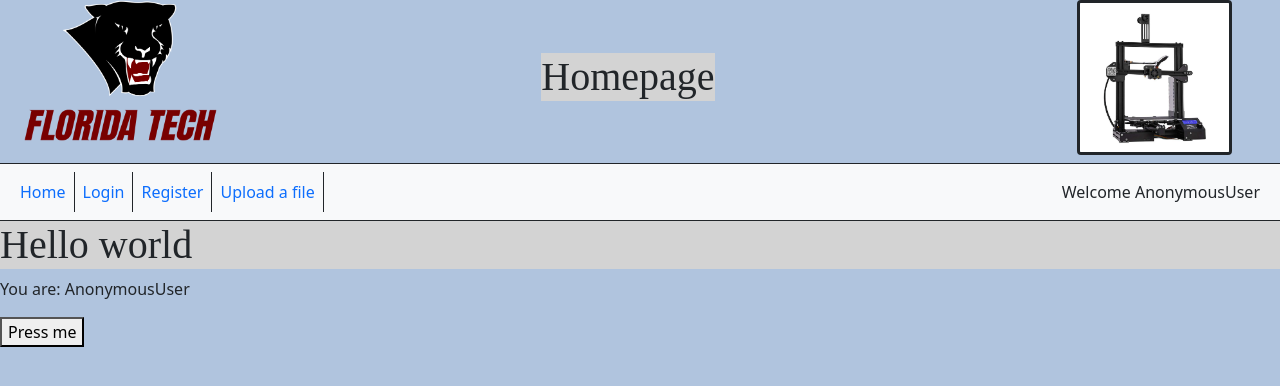
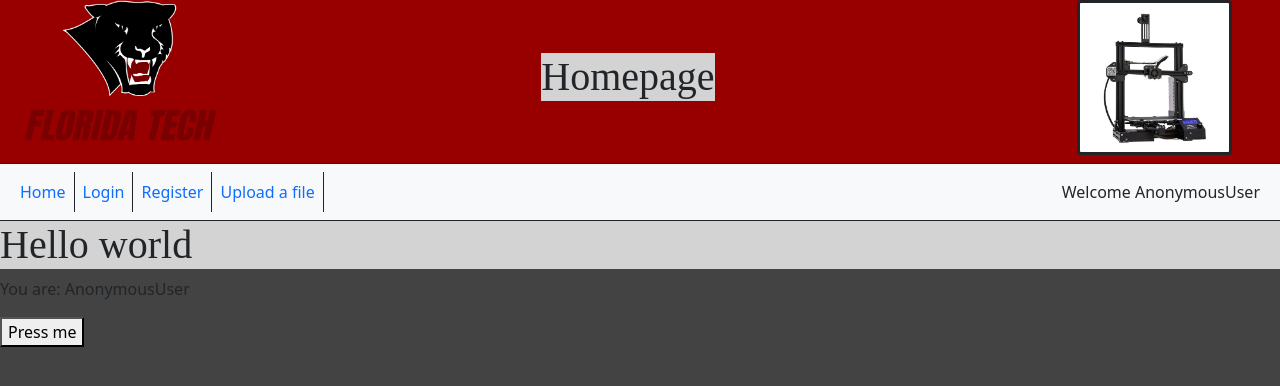
Before and after one commit to IsaiahST2020/SeniorDesignProject, a Django app: page / in a window 1280 px wide. Shown: the top 386 px of the page. Run offline with Django 3.2, Linux system fonts and the light colour scheme; some libraries are stand-ins or nearby versions.

Commit message:
Changed colors to match original design

```diff
--- a/static/templates/css/style.css
+++ b/static/templates/css/style.css
@@ -1,9 +1,9 @@
-li a {
-    color: blue;
+body {
+    background-color: #434343ff;
 }
 
-body {
-    background: lightsteelblue;
+header {
+    background-color: #980000ff;
 }
 
 .page-header {
```
